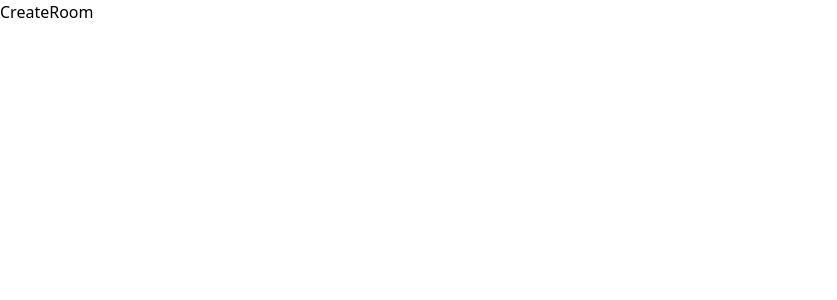
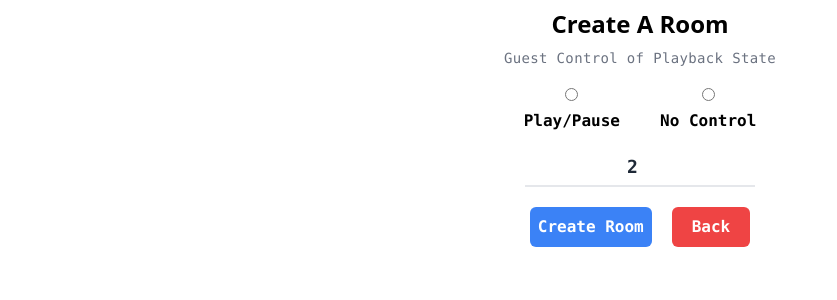
Before and after one commit to 4hmedhabib/go_grpc, a React (Vite) app in the folder frontend/: page /create in a window 1280 px wide. Shown: the top 300 px of the page, without its empty margins (0-837 px from the left). Built offline with nearby package versions, Linux system fonts and the light colour scheme.

Commit message:
added: form in create room

```diff
--- a/frontend/src/components/CreateRoom.tsx
+++ b/frontend/src/components/CreateRoom.tsx
@@ -1,11 +1,66 @@
-import React from 'react'
+import React, { ChangeEvent, useState } from "react";
 
-type Props = {}
+type Props = {};
 
 const CreateRoom = (props: Props) => {
+  const [votesToSkip, setVotesToSkip] = useState<number>(2);
+  const [guestCanPause, setGuestCanPause] = useState<boolean>(true);
+
+  const handleVotesToSkipChange = (event: ChangeEvent<HTMLInputElement>) => {
+    setVotesToSkip(Number(event.target.value));
+  };
+
+  const handleGuestCanPauseChange = (e: ChangeEvent<HTMLInputElement>) => {
+    e.target.value ? setGuestCanPause(true) : setGuestCanPause(false);
+  };
+
   return (
-    <div>CreateRoom</div>
-  )
-}
+    <div className="w-full flex flex-col items-center">
+      <h1 className="text-2xl my-2 font-bold font-sans">Create A Room</h1>
+      <p className="text-sm text-gray-500 tracking-wide font-mono">
+        Guest Control of Playback State
+      </p>
+      <div className="flex space-x-10 font-mono font-semibold">
+        <div className="flex flex-col items-center justify-center my-5 space-y-2">
+          <input
+            type="radio"
+            name="play/pause"
+            id="play/pause"
+            value="true"
+            className="checked:accent-blue-500"
+            onChange={(e) => handleGuestCanPauseChange(e)}
+          />
+          <label htmlFor="play/pause">Play/Pause</label>
+        </div>
+        <div className="flex flex-col items-center justify-center my-5 space-y-2">
+          <input
+            type="radio"
+            name="play/pause"
+            value="false"
+            id="no-control"
+            className="checked:accent-red-500"
+            onChange={(e) => handleGuestCanPauseChange(e)}
+          />
+          <label htmlFor="no-control">No Control</label>
+        </div>
+      </div>
+      <div className="flex items-center justify-center">
+        <input
+          type="number"
+          min={1}
+          name="votes"
+          id="votes"
+          step={1}
+          value={votesToSkip}
+          className="border-b-2 text-center pb-1 font-bold font-mono text-lg outline-none text-gray-800"
+        />
+      </div>
+      <div className="flex my-5 font-bold font-mono text-white space-x-5">
+        <button className="bg-blue-500 p-2 rounded-md">Create Room</button>
+        <button className="bg-red-500 py-2 px-5 rounded-md">Back</button>
+      </div>
+    </div>
+  );
+};
 
-export default CreateRoom
+export default CreateRoom;
```
